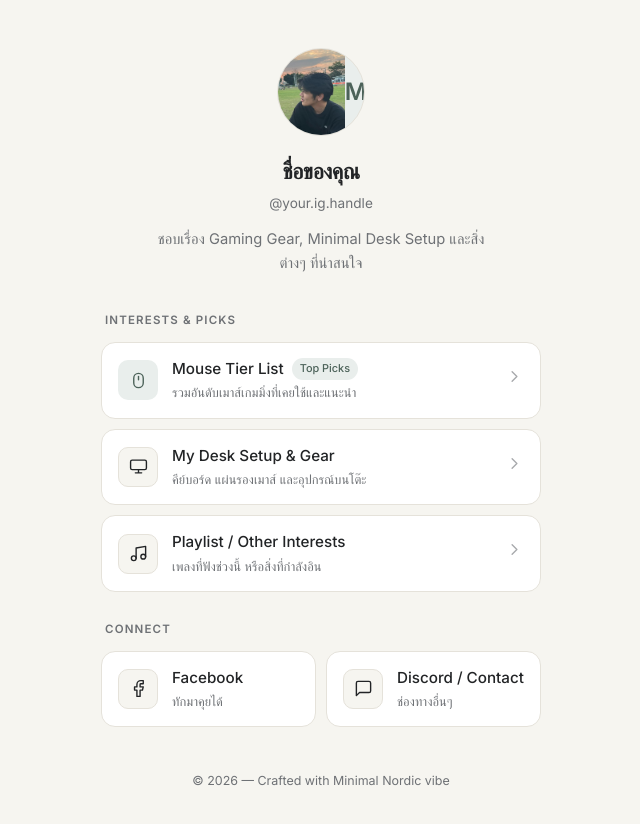
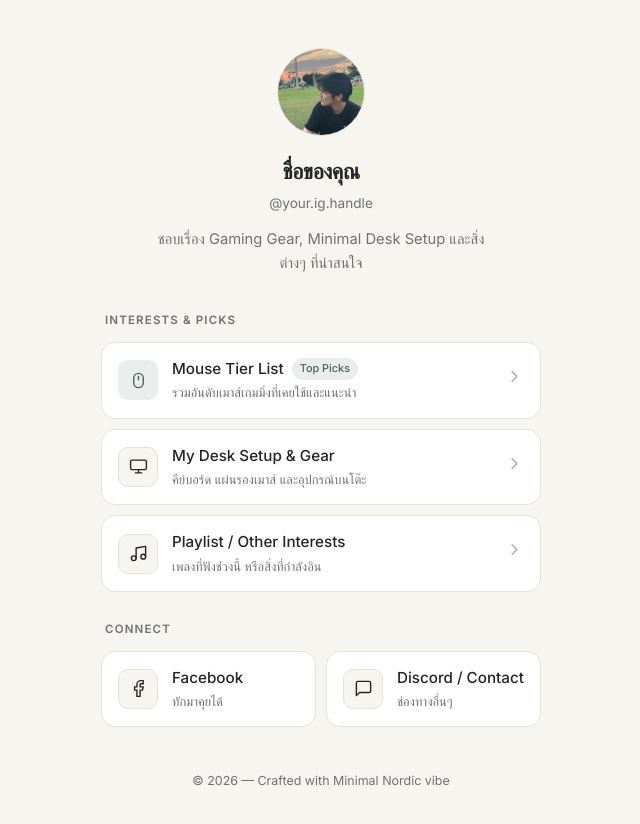
Before and after one commit to wipataputi/nine_krw.github.io, a plain HTML site: page index.html in a window 1280 px wide. Shown: the whole page, without its empty margins (319-959 px from the left). Drawn offline with Linux system fonts and the light colour scheme; a web font is replaced by a local one.

Commit message:
Update index.html

```diff
--- a/index.html
+++ b/index.html
@@ -232,7 +232,7 @@
       <div class="avatar-wrap">
         <!-- ถ้ายังไม่ได้อัปโหลดรูป avatar.jpg ระบบจะซ่อนรูปแล้วโชว์ตัวอักษรย่อแทน -->
         <img src="avatar.jpg" alt="Profile" onerror="this.style.display='none'" />
-        <span>ME</span>
+        <span></span>
       </div>
 
       <!-- แก้ไขชื่อและคำแนะนำตัวตรงนี้ -->
```
